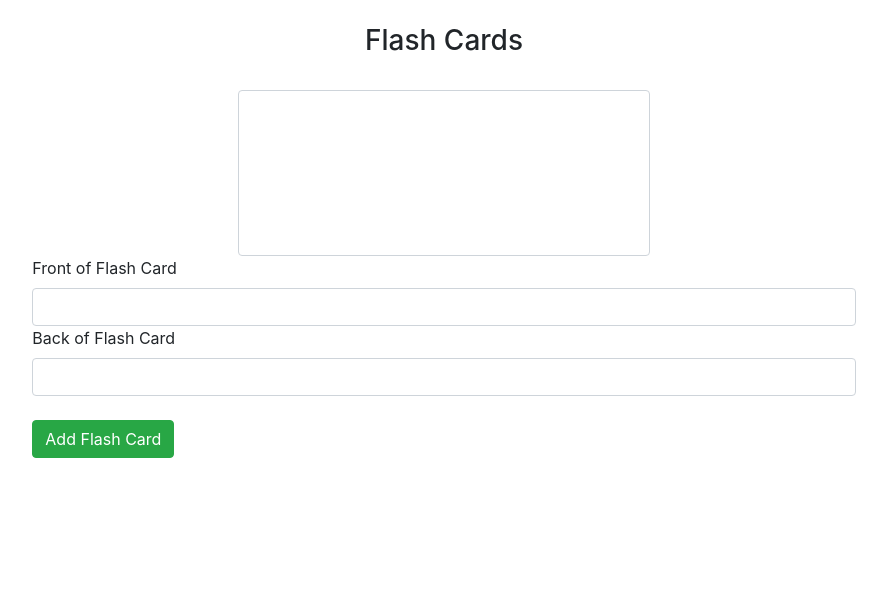
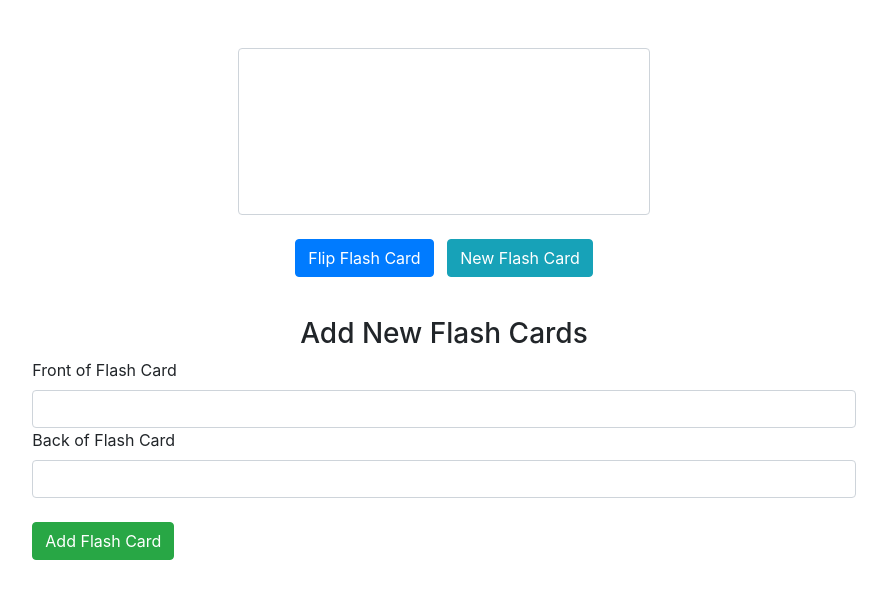
Before and after one commit to Ara225/react-flashcards, a React (Create React App) app: page / in a window 1280 px wide. Shown: the top 598 px of the page, without its empty margins (196-1083 px from the left). Built offline with nearby package versions, Linux system fonts and the light colour scheme.

Commit message:
Impliment flash card flipping and randomization

```diff
--- a/src/App.js
+++ b/src/App.js
@@ -5,19 +5,31 @@ import './App.css';
 class FlashCardApp extends React.Component {
   constructor(props) {
     super(props);
-    this.state = { items: [] };
+    this.state = { items: [], showBack: false, currentItem: 0 };
     this.handleChange = this.handleChange.bind(this);
     this.handleSubmit = this.handleSubmit.bind(this);
+    this.flip = this.flip.bind(this);
+    this.getNew = this.getNew.bind(this);
   }
 
   render() {
     return (
-
       <div class="container col-8">
         <br/>
-        <h3 class="text-center">Flash Cards</h3>
         <br/>
-        <FlashCardList items={this.state.items} />
+        <FlashCardList items={this.state.items} showBack={this.state.showBack} currentItem={this.state.currentItem} />
+        <div class="text-center form-group">
+          <br></br>
+          <button class="btn btn-primary" onClick={this.flip}>
+            Flip Flash Card
+          </button>
+          &nbsp; &nbsp;
+          <button class="btn btn-info" onClick={this.getNew}>
+            New Flash Card
+          </button>
+        </div>
+        <br/>
+        <h3 class="text-center">Add New Flash Cards</h3>
         <form onSubmit={this.handleSubmit} class="form-group">
           <label htmlFor="new-flashcard-front">
             Front of Flash Card
@@ -40,6 +52,24 @@ class FlashCardApp extends React.Component {
     );
   }
 
+  getNew() {
+    if (this.state.items !== []) {
+      this.setState({ currentItem: Math.floor(Math.random()*this.state.items.length) });
+    }
+  }
+
+  flip() {
+    console.log(this.state.showBack)
+    if (this.state.showBack && this.state.items.length > 0) {
+      this.setState({ showBack: false });
+      document.getElementById("flashCardContainer").innerHTML = this.state.items[this.state.currentItem].front
+    }
+    else if (!this.state.showBack && this.state.items.length > 0) {
+      this.setState({ showBack: true });
+      document.getElementById("flashCardContainer").innerHTML = this.state.items[this.state.currentItem].back
+    }
+  }
+
   handleChange(e) {
     console.log(e)
     this.setState({ text: e.target.value });
@@ -47,14 +77,18 @@ class FlashCardApp extends React.Component {
 
   handleSubmit(e) {
     e.preventDefault();
-    if (document.getElementById("new-flashcard-front").value.length === 0 && document.getElementById("new-flashcard-back").value.length === 0) {
+    if (document.getElementById("new-flashcard-front").value.length === 0 || document.getElementById("new-flashcard-back").value.length === 0) {
+      alert("Please complete both fields")
       return;
     }
+    this.setState({ currentItem: Math.floor(Math.random()*this.state.items.length) });
     const newItem = {
       front: document.getElementById("new-flashcard-front").value,
       back: document.getElementById("new-flashcard-back").value,
       id: Date.now()
     };
+    document.getElementById("new-flashcard-front").value = ""
+    document.getElementById("new-flashcard-back").value = ""
     this.setState(state => ({
       items: state.items.concat(newItem),
     }));
@@ -62,15 +96,38 @@ class FlashCardApp extends React.Component {
 }
 
 class FlashCardList extends React.Component {
+
   render() {
-    return (
-    <div class="container col-6 rounded form-control" style={{"paddingTop": "10%", "paddingBottom": "10%", "paddingLeft": "5%", "paddingRight": "5%"}}>
-        {this.props.items.map(item => (
-          <p key={item.id}>{item.front}</p>
-        ))}
-    </div>
-    );
+    if (this.props.items.length > 0) {
+
+      if (this.props.showBack === false) {
+        return (
+          <div class="container col-6 rounded form-control text-center" id="flashCardContainer"
+              style={{"paddingTop": "10%", "paddingBottom": "10%", "paddingLeft": "5%", "paddingRight": "5%"}}>
+              {this.props.items[this.props.currentItem].front}
+          </div>
+        );
+      }
+      else if (this.props.showBack === true) {
+        return (
+          <div class="container col-6 rounded form-control text-center" id="flashCardContainer"
+              style={{"paddingTop": "10%", "paddingBottom": "10%", "paddingLeft": "5%", "paddingRight": "5%"}}>
+              {this.props.items[this.props.currentItem].back}
+          </div>
+
+        );
+      }
+    }
+    else {
+      return (
+        <div class="container col-6 rounded form-control text-center" id="flashCardContainer"
+            style={{"paddingTop": "10%", "paddingBottom": "10%", "paddingLeft": "5%", "paddingRight": "5%"}}>
+        </div>
+
+      );
+    }
   }
+
 }
 
 export default FlashCardApp;
```
Also changed, not shown: 1 other file (tests, documents, lock files or other folders).
